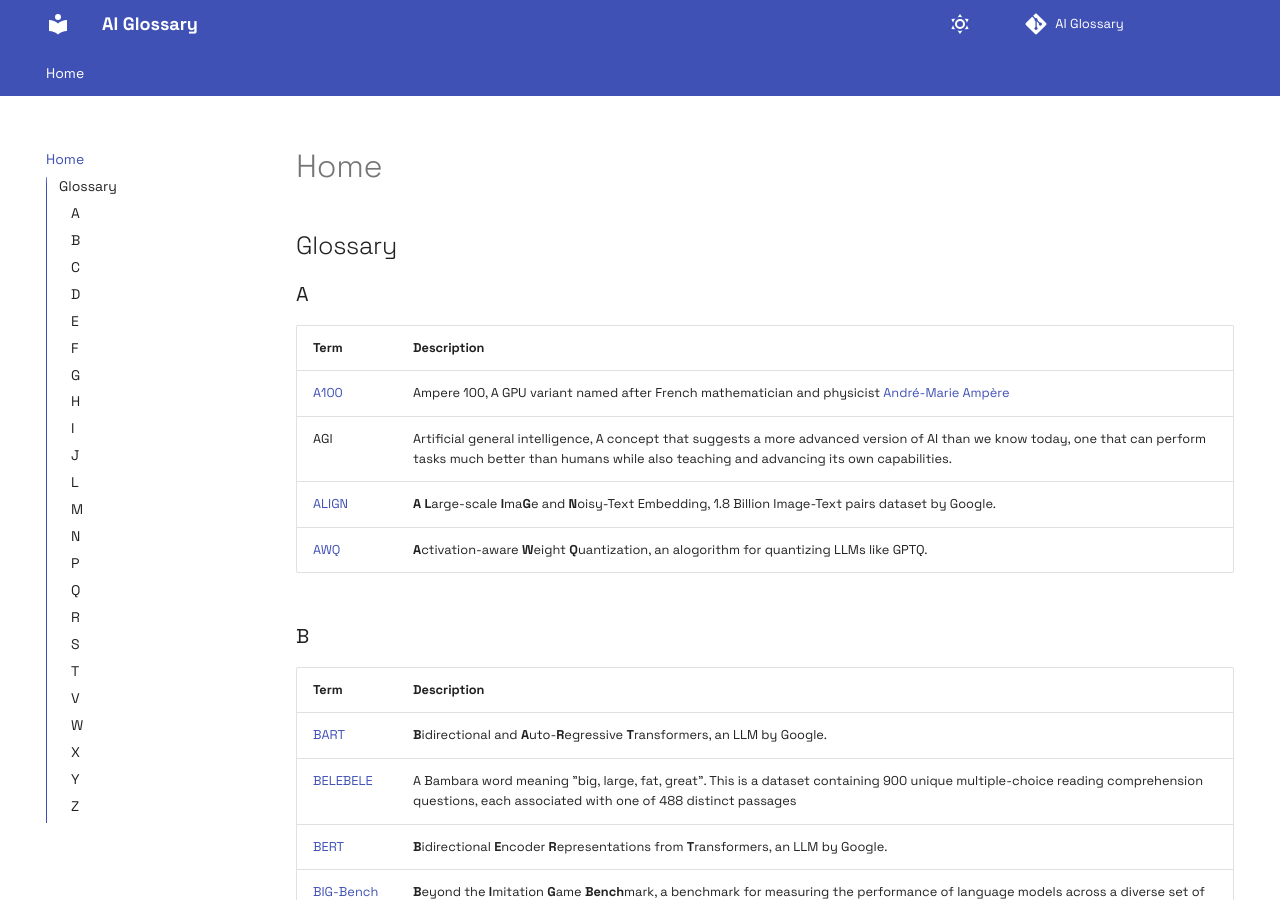
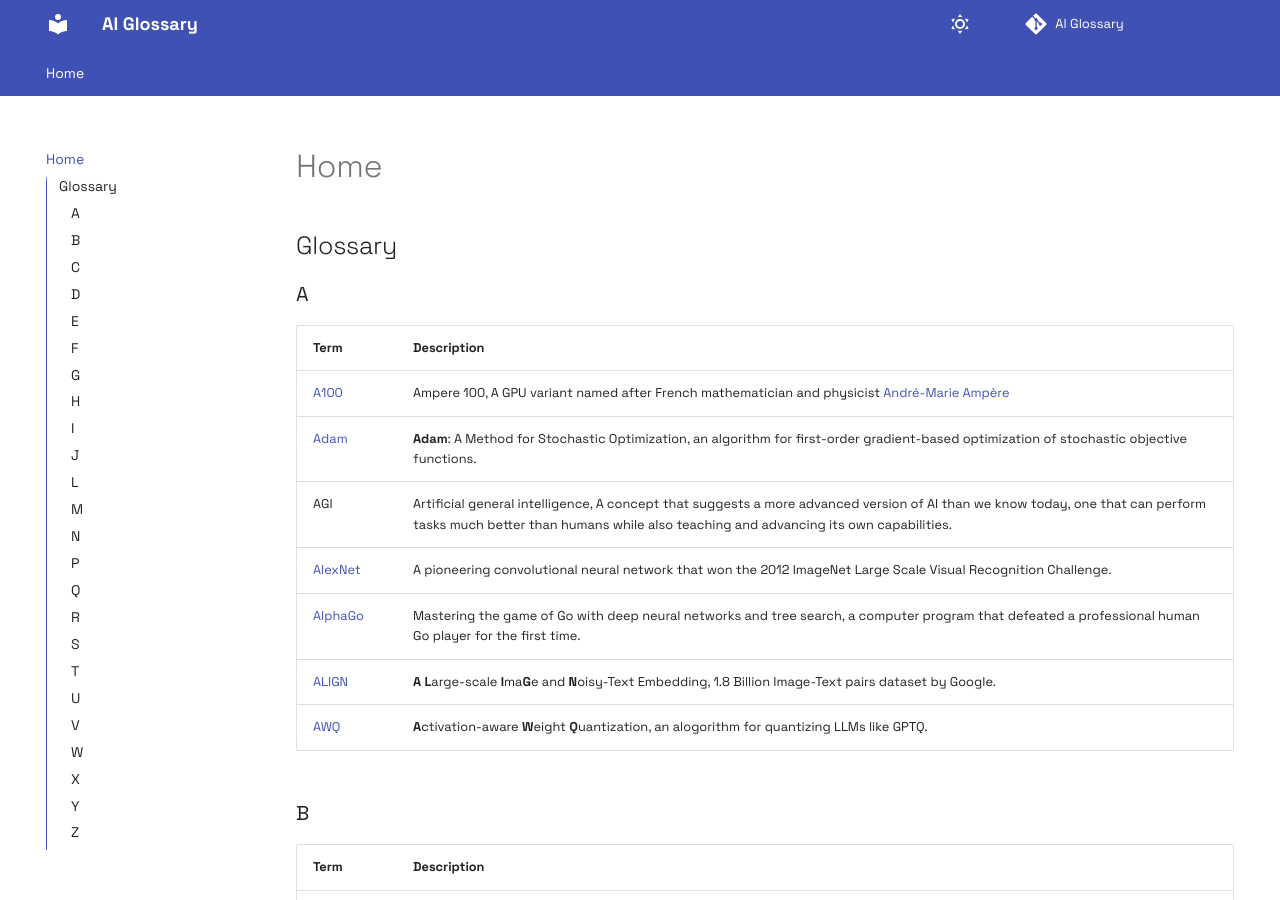
Before and after one commit to odisha-ml/AI-Glossary, an MkDocs documentation site: the page built from docs/index.md, in a window 1280 px wide and 900 px high. Built offline with MkDocs 1.6.1 and Material for MkDocs 9.7.7, drawn with Linux system fonts in a browser that asks for light colours; comment, search, counter and statistics services are not loaded; some of the changed text lies outside the part shown.

Commit message:
docs: add Adam, AlexNet, AlphaGo, GNN, InstructGPT, and MoE to the glossary

```diff
--- a/docs/index.md
+++ b/docs/index.md
@@ -4,7 +4,10 @@
 | Term                                                                         | Description                                                                                                                                                                                                                                                                                               |
 | ---------------------------------------------------------------------------- | :-------------------------------------------------------------------------------------------------------------------------------------------------------------------------------------------------------------------------------------------------------------------------------------------------------- |
 | [A100](https://en.wikipedia.org/wiki/Ampere_%28microarchitecture%29)         | Ampere 100, A GPU variant named after French mathematician and physicist [André-Marie Ampère](https://en.wikipedia.org/wiki/Andr%C3%A9-Marie_Amp%C3%A8re)                                                                                                                                                 |
+| [Adam](https://arxiv.org/abs/1412.6980)                                      | **Adam**: A Method for Stochastic Optimization, an algorithm for first-order gradient-based optimization of stochastic objective functions.                                                                                                                                                               |
 | AGI                                                                          | Artificial general intelligence, A concept that suggests a more advanced version of AI than we know today, one that can perform tasks much better than humans while also teaching and advancing its own capabilities.                                                                                     |
+| [AlexNet](https://proceedings.neurips.cc/paper_files/paper/2012/file/c399862d3b9d6b76c8436e924a68c45b-Paper.pdf) | A pioneering convolutional neural network that won the 2012 ImageNet Large Scale Visual Recognition Challenge.                                                                                                                                                              |
+| [AlphaGo](https://www.nature.com/articles/nature16961)                       | Mastering the game of Go with deep neural networks and tree search, a computer program that defeated a professional human Go player for the first time.                                                                                                                                                   |
 | [ALIGN](https://blog.research.google/2021/05/align-scaling-up-visual-and-vision.html) | **A** **L**arge-scale **I**ma**G**e and **N**oisy-Text Embedding, 1.8 Billion Image-Text pairs dataset by Google.                                                                                                                                                                                |
 | [AWQ](https://github.com/casper-hansen/AutoAWQ)                              | **A**ctivation-aware **W**eight **Q**uantization, an alogorithm for quantizing LLMs like GPTQ.                                                                                                                                                                                                            |
 
@@ -59,6 +62,7 @@
 | [GAVIE](https://arxiv.org/abs/2306.14565)                                    | **G**PT4-**A**ssisted **V**isual **I**nstruction **E**valuation, an approach to evaluate visual instruction tuning without the need for human-annotated groundtruth answers and can adapt to diverse instruction formats.
 | [GGML](https://huggingface.co/TheBloke/Llama-2-13B-chat-GGML)                | **G**eorgi **G**erganov **M**achine **L**earning, a C library focused on machine learning                                                                                                                                                                                                                 |
 | [GLaM](https://arxiv.org/abs/2112.06905v2)                                   | **G**eneralist **La**nguage **M**odel, a family of language models which uses a sparsely activated mixture-of-experts architecture to scale the model capacity while also incurring substantially less training cost compared to dense variants.                                                          |
+| [GNN](https://ieeexplore.ieee.org/document/4700287)                          | **G**raph **N**eural **N**etwork, a class of artificial neural networks for processing data that can be represented as graphs.                                                                                                                                                                            |
 | [GSM8K](https://arxiv.org/abs/2109.01152)                                    | **G**rade **S**chool **M**ath **8K**, GSM8K is a dataset of 8.5K high quality linguistically diverse grade school math word problems created by human problem writers.                                                                                                                                    |
 | GOFAI                                                                        | **G**ood **O**ld-**F**ashioned **A**rtificial **I**ntelligence                                                                                                                                                                                                                                            |
 | [GPT](https://cdn.openai.com/research-covers/language-unsupervised/language_understanding_paper.pdf) | **G**enerative **P**re-trained **T**ransformer, a family of large language models developed by OpenAI.                                                                                                                                                                                                  |
@@ -73,6 +77,7 @@
 | Term                                                                         | Description                                                                                                                                                                                                                                                                                               |
 | ---------------------------------------------------------------------------- | :-------------------------------------------------------------------------------------------------------------------------------------------------------------------------------------------------------------------------------------------------------------------------------------------------------- |
 | [ILSVRC2012](https://www.image-net.org/challenges/LSVRC/2012/)               | **I**mageNet **L**arge **S**cale **V**isual **R**ecognition **C**hallenge 2012, a competition to estimate the content of photographs for the purpose of retrieval and automatic annotation using a subset of the large hand-labeled ImageNet dataset (10,000,000 labeled images depicting 10,000+ object categories) as training. |
+| [InstructGPT](https://arxiv.org/abs/2203.02155)                              | Language models trained to follow instructions with human feedback; a precursor model to ChatGPT.                                                                                                                                                                                                         |
 
 ### J
 | Term                                                                         | Description                                                                                                                                                                                                                                                                                               |
@@ -104,6 +109,7 @@
 | [MLLM](https://arxiv.org/abs/2306.13549)                                     | **M**ultimodal **L**arge **L**anguage **M**odel                                                                                                                                                                                                                                                           |
 | MLM                                                                          | Masked Language Model                                                                                                                                                                                                                                                                                     |
 | [MMLU](https://arxiv.org/abs/2009.03300)                                     | Massive Multitask Language Understanding, a new test to measure a text model's multitask accuracy                                                                                                                                                                                                         |
+| [MoE](https://arxiv.org/abs/1701.06538)                                      | **M**ixture **o**f **E**xperts, a neural network architecture in which subsets of the parameters are experts specialized for different inputs, coordinated by a gating network.                                                                                                                           |
 | MRC                                                                          | Machine Reading Comprehension                                                                                                                                                                                                                                                                             |
 | [MTPB](https://arxiv.org/abs/2203.13474)                                     | Multi-Turn Programming Benchmark, a benchmark consisting of 115 diverse problem sets that are factorized into multi-turn prompts                                                                                                                                                                          |
 
@@ -139,6 +145,7 @@
 | ---------------------------------------------------------------------------- | :-------------------------------------------------------------------------------------------------------------------------------------------------------------------------------------------------------------------------------------------------------------------------------------------------------- |
 | [RAG](https://arxiv.org/abs/2005.11401)                                      | Retriever-Augmented Generation is an AI framework that combines an information retrieval component with a text generation model to improve the quality of responses generated by LLMs.                                                                                                                    |
 | [ResNet](https://arxiv.org/abs/1512.03385)                                   | A Residual Neural Network (a.k.a. Residual Network, ResNet) is a deep learning model in which the weight layers learn residual functions with reference to the layer inputs.                                                                                                                              |
+| [ReAct](https://arxiv.org/abs/2210.03629)                                    | **Re**asoning and **Act**ing, a paradigm for utilizing language models' reasoning traces and action plans interleaved to solve complex tasks.                                                                                                                                                             |
 | [RLHF](https://arxiv.org/abs/2305.18438)                                     | Reinforcement Learning from Human Feedback                                                                                                                                                                                                                                                                |
 | [RoBERTa](https://arxiv.org/abs/1907.11692)                                  | Robustly Optimized BERT Approach                                                                                                                                                                                                                                                                          |
 | [ROGUE](https://arxiv.org/abs/1803.01937)                                    | Recall-Oriented Understudy for Gisting Evaluation, a metric for evaluating a generated sentence to a reference sentence.                                                                                                                                                                                  |
@@ -159,6 +166,11 @@
 | [Transformer](https://arxiv.org/abs/1706.03762)                              | A deep learning architecture based on attention mechanisms, introduced in "Attention Is All You Need."                                                                                                                                                                                                    |
 | [TRL](https://github.com/huggingface/trl)                                    | Transformer Reinforcement Learning, a framework for training and evaluating RL agents in the context of language generation tasks.                                                                                                                                                                        |
 
+### U
+| Term                                                                         | Description                                                                                                                                                                                                                                                                                               |
+| ---------------------------------------------------------------------------- | :-------------------------------------------------------------------------------------------------------------------------------------------------------------------------------------------------------------------------------------------------------------------------------------------------------- |
+| [U-Net](https://arxiv.org/abs/1505.04597)                                    | Convolutional Networks for Biomedical Image Segmentation, a fully convolutional network architecture designed for semantic image segmentation.                                                                                                                                                              |
+
 ### V
 | Term                                                                         | Description                                                                                                                                                                                                                                                                                               |
 | ---------------------------------------------------------------------------- | :-------------------------------------------------------------------------------------------------------------------------------------------------------------------------------------------------------------------------------------------------------------------------------------------------------- |
@@ -172,6 +184,7 @@
 | Term                                                                         | Description                                                                                                                                                                                                                                                                                               |
 | ---------------------------------------------------------------------------- | :-------------------------------------------------------------------------------------------------------------------------------------------------------------------------------------------------------------------------------------------------------------------------------------------------------- |
 | [Woodpecker](https://arxiv.org/abs/2310.16045)                               | Woodpecker is a training-free five steps method to correct hallucinations from MLLMs.                                                                                                                                                                                                                     |
+| [Word2Vec](https://arxiv.org/abs/1301.3781)                                  | Efficient Estimation of Word Representations in Vector Space, a group of related models that are used to produce word embeddings, preserving semantic relationships.                                                                                                                                      |
 
 ### X
 | Term                                                                         | Description                                                                                                                                                                                                                                                                                               |
```
